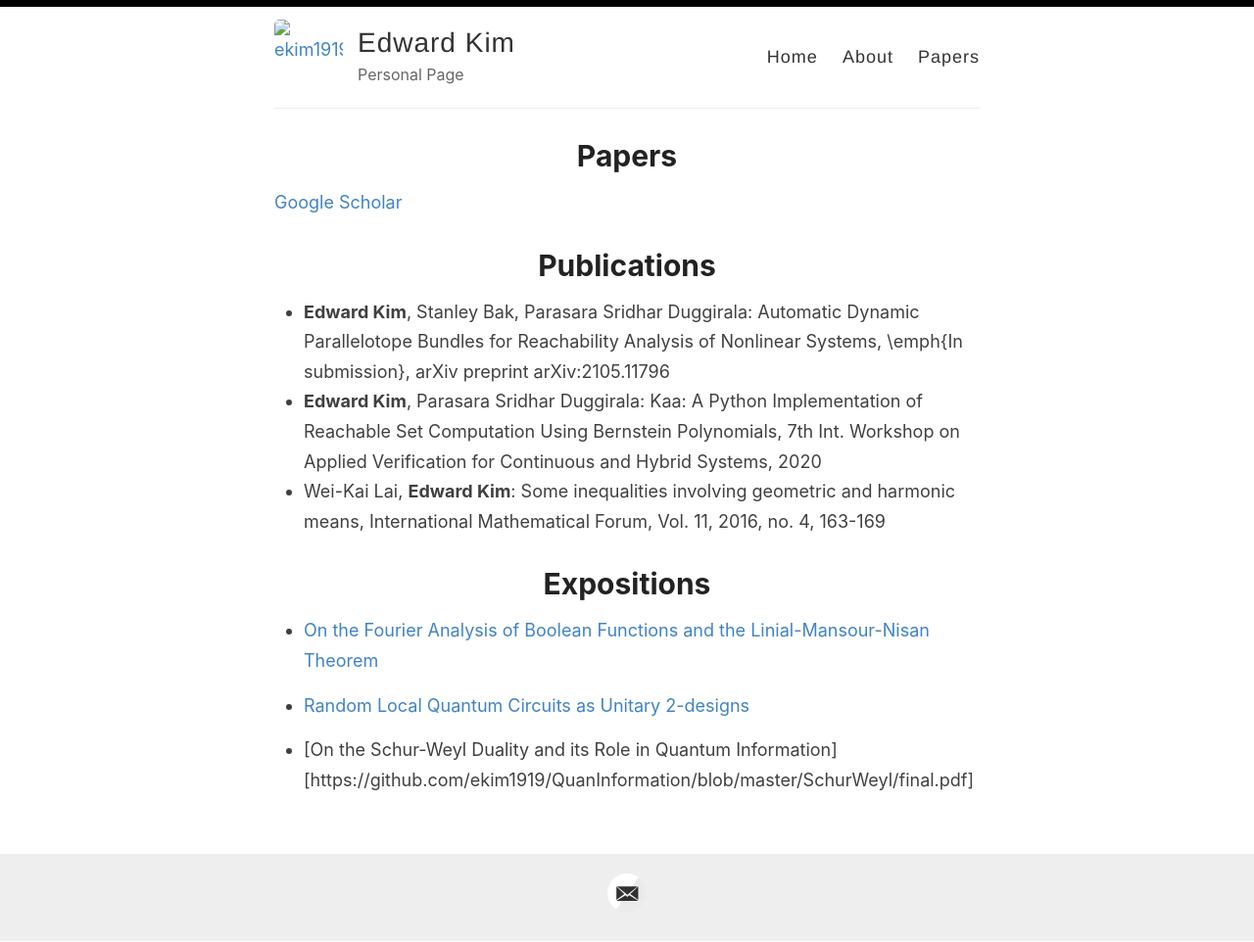
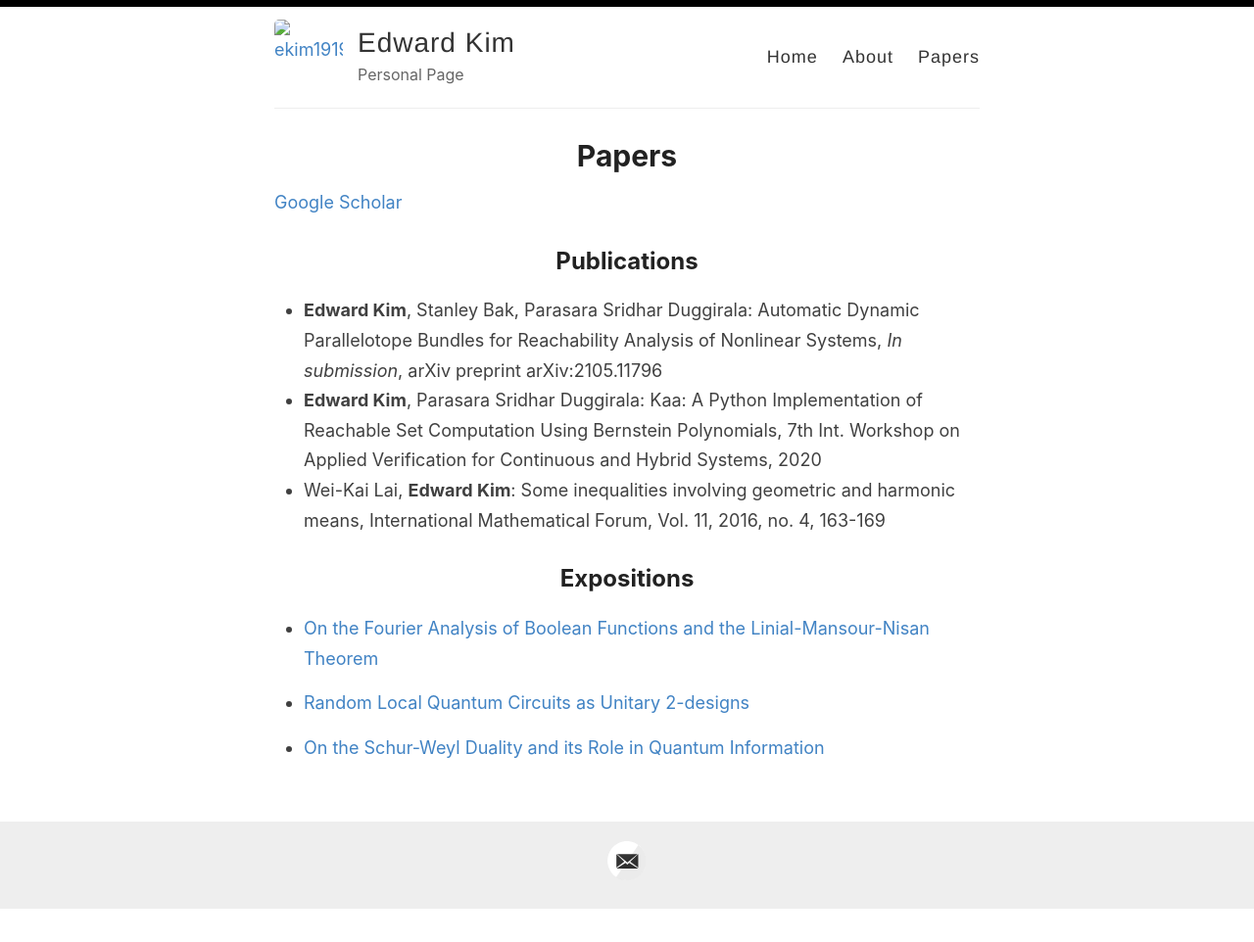
Before and after one commit to ekim1919/ekim1919.github.io, a Jekyll site: the page built from _pages/categories.md, in a window 1280 px wide. Shown: the whole page at 98% size. Built offline with Jekyll 4.4.1, drawn with Linux system fonts in a browser that asks for light colours; after the commit the page ends 929 px from its top, so only the background shows below that.

```diff
--- a/_config.yml
+++ b/_config.yml
@@ -86,6 +86,7 @@ plugins:
   - jekyll-feed # Create an Atom feed using the official Jekyll feed gem
   - jekyll-seo-tag
   - jekyll-paginate
+  - jekyll-redirect-from
 
 include: ['_pages']
 
--- a/_pages/categories.md
+++ b/_pages/categories.md
@@ -6,16 +6,16 @@ title: Papers
 
 [Google Scholar](https://scholar.google.com/citations?user=Wn6iETgAAAAJ&hl=en&authuser=2)
 
-# Publications
+## Publications
 
-* **Edward Kim**, Stanley Bak, Parasara Sridhar Duggirala: Automatic Dynamic Parallelotope Bundles for Reachability Analysis of Nonlinear Systems, \emph{In submission}, arXiv preprint arXiv:2105.11796
+* **Edward Kim**, Stanley Bak, Parasara Sridhar Duggirala: Automatic Dynamic Parallelotope Bundles for Reachability Analysis of Nonlinear Systems, *In submission*, arXiv preprint arXiv:2105.11796
 * **Edward Kim**, Parasara Sridhar Duggirala: Kaa: A Python Implementation of Reachable Set Computation Using Bernstein Polynomials, 7th Int. Workshop on Applied Verification for Continuous and Hybrid Systems, 2020
 * Wei-Kai Lai, **Edward Kim**:  Some inequalities involving geometric and harmonic means, International Mathematical Forum, Vol. 11, 2016, no. 4, 163-169
 
-# Expositions
+## Expositions
 
 * [On the Fourier Analysis of Boolean Functions and the Linial-Mansour-Nisan Theorem](https://github.com/ekim1919/Research/blob/master/Complexity/LMNTheorem/paper.pdf)
 
 * [Random Local Quantum Circuits as Unitary 2-designs](https://github.com/ekim1919/Research/blob/master/QIT/2Designs/final.pdf)
 
-* [On the Schur-Weyl Duality and its Role in Quantum Information][https://github.com/ekim1919/QuanInformation/blob/master/SchurWeyl/final.pdf]
+* [On the Schur-Weyl Duality and its Role in Quantum Information](https://github.com/ekim1919/QuanInformation/blob/master/SchurWeyl/final.pdf)
```
Also changed, not shown: _pages/about.md (+0 -2 lines), index.html (+2 -46 lines).
